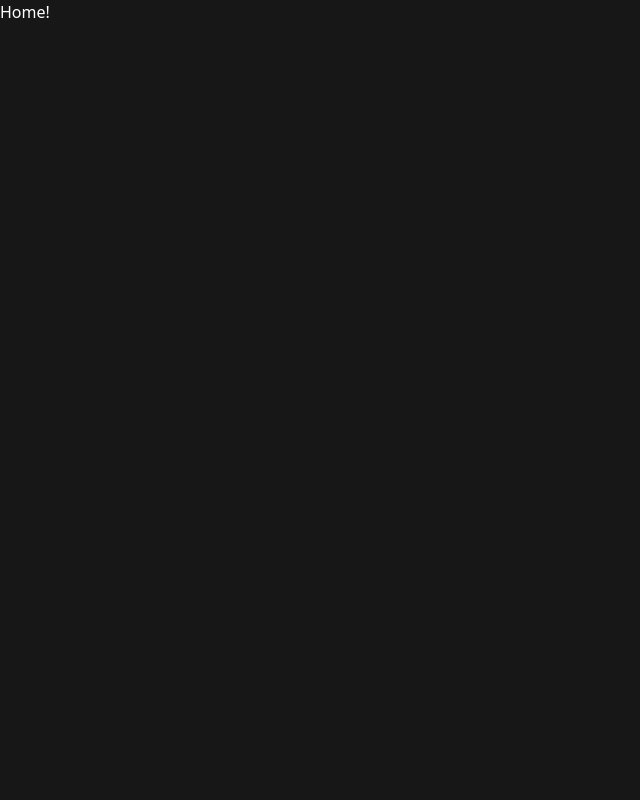
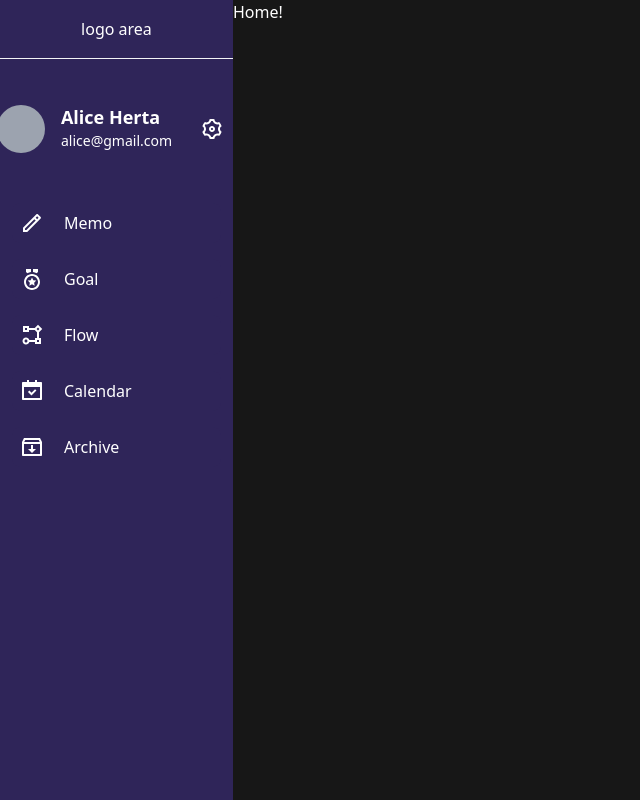
Before and after one commit to cornchiplick/alice-memo, a Next.js app: page /home in a window 1280 px wide. Shown: the whole page, without its empty margins (0-640 px from the left). Built offline with nearby package versions, Linux system fonts and the light colour scheme.

Commit message:
Feat: Sidebar 컴포넌트 추가

```diff
--- a/app/(sidebar)/layout.tsx
+++ b/app/(sidebar)/layout.tsx
@@ -1,5 +1,12 @@
+import Sidebar from "@/components/Sidebar";
+
 const SidebarLayout = ({children}: {children: React.ReactNode}) => {
-  return <div className="flex flex-row">{children}</div>;
+  return (
+    <div aria-label="werwer" className="flex flex-row">
+      <Sidebar />
+      {children}
+    </div>
+  );
 };
 
 export default SidebarLayout;
--- /dev/null
+++ b/components/SideMenuItem.tsx
@@ -0,0 +1,23 @@
+import React from "react";
+
+interface SideMenuItemProps {
+  menu: {
+    icon: React.ReactNode;
+    title: string;
+    isActive?: boolean;
+  };
+}
+
+const SideMenuItem = ({menu}: SideMenuItemProps) => {
+  const {icon, title, isActive = false} = menu;
+
+  return (
+    <div
+      className={`${isActive ? "bg-alice-400" : "bg-alice-300"} flex flex-row gap-5 rounded-lg p-2 hover:cursor-pointer`}>
+      {icon}
+      {title}
+    </div>
+  );
+};
+
+export default SideMenuItem;
--- /dev/null
+++ b/components/Sidebar.tsx
@@ -0,0 +1,56 @@
+import ArchiveIcon from "@/public/icons/ArchiveIcon";
+import CalendarIcon from "@/public/icons/CalendarIcon";
+import FlowIcon from "@/public/icons/FlowIcon";
+import MedalIcon from "@/public/icons/MedalIcon";
+import MemoIcon from "@/public/icons/MemoIcon";
+import SideMenuItem from "./SideMenuItem";
+import UserInfo from "./UserInfo";
+
+const SIDE_MENU_LIST = [
+  {
+    icon: <MemoIcon />,
+    title: "Memo",
+  },
+  {
+    icon: <MedalIcon />,
+    title: "Goal",
+  },
+  {
+    icon: <FlowIcon />,
+    title: "Flow",
+  },
+  {
+    icon: <CalendarIcon />,
+    title: "Calendar",
+  },
+  {
+    icon: <ArchiveIcon />,
+    title: "Archive",
+  },
+];
+
+const Sidebar = () => {
+  // FIX 임시 값이므로 추후 수정 필요
+  const temp = {
+    name: "Alice Herta",
+    email: "alice@gmail.com",
+  };
+
+  return (
+    <div className="bg-alice-300 flex h-screen w-[18.2%] flex-col">
+      <div className="flex h-[8.06%] w-full flex-col items-center justify-center border-b border-b-gray-100">
+        logo area
+      </div>
+      <div className="flex h-screen w-full flex-col gap-11 px-3 py-10">
+        <UserInfo user={temp} />
+        <div className="flex h-full flex-col gap-4">
+          {SIDE_MENU_LIST.map((item) => (
+            <SideMenuItem key={item.title} menu={item} />
+          ))}
+        </div>
+      </div>
+    </div>
+  );
+};
+
+export default Sidebar;
```
